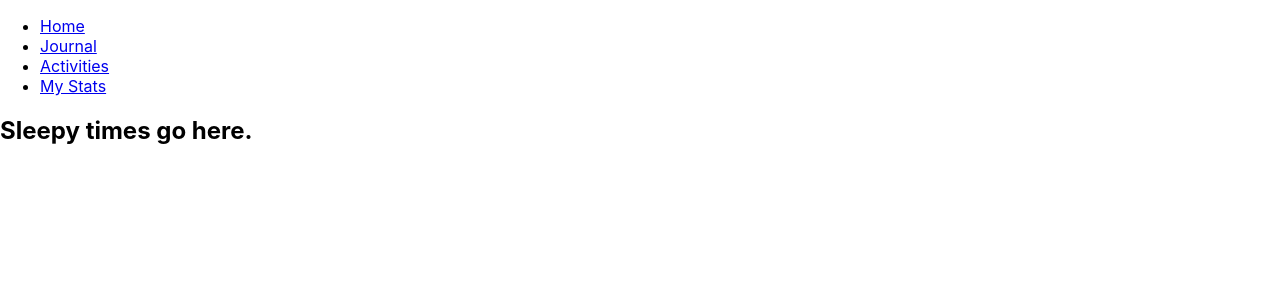
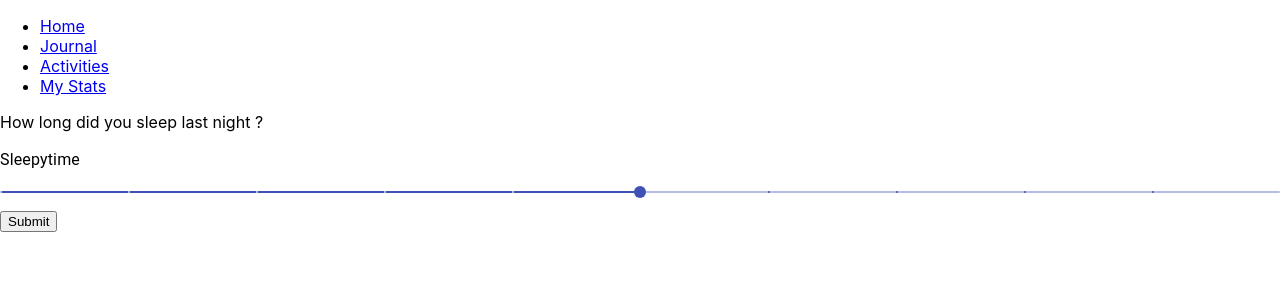
Before and after one commit to fatpav/code-br-, a React (Create React App) app in the folder code_br_client_side/: page /sleep in a window 1280 px wide. Shown: the top 300 px of the page. Built offline with nearby package versions, Linux system fonts and the light colour scheme.

Commit message:
fancy slider added to sleep component as well as a submit button. submit route to be added once controllers working

```diff
--- a/code_br_client_side/package.json
+++ b/code_br_client_side/package.json
@@ -3,11 +3,13 @@
   "version": "0.1.0",
   "private": true,
   "dependencies": {
+    "@material-ui/core": "^4.11.2",
     "@testing-library/jest-dom": "^5.11.6",
     "@testing-library/react": "^11.2.2",
     "@testing-library/user-event": "^12.5.0",
     "react": "^17.0.1",
     "react-dom": "^17.0.1",
+    "react-player": "^2.7.0",
     "react-router-dom": "^5.2.0",
     "react-scripts": "4.0.1",
     "web-vitals": "^0.2.4"
--- a/code_br_client_side/src/components/Inputs/Mood.js
+++ b/code_br_client_side/src/components/Inputs/Mood.js
@@ -1,6 +1,7 @@
 const Mood = () => {
     return (
         <h2>Feelin fine, man.</h2>
+
     )
 };
 export default Mood;
--- a/code_br_client_side/src/components/Inputs/Sleep.js
+++ b/code_br_client_side/src/components/Inputs/Sleep.js
@@ -1,6 +1,37 @@
+// import classes from '*.module.css';
+import {Slider, Typography} from '@material-ui/core';
+
 const Sleep = () => {
+
+    function valuetext(value) {
+        return `${value}`;
+    }
+
+
+
     return (
-        <h2>Sleepy times go here.</h2>
+        <>
+        <div>
+            <p>How long did you sleep last night ?</p>
+                <Typography id="discrete-slider" gutterBottom>
+                    Sleepytime
+                </Typography>
+                <Slider
+                    defaultValue={5}
+                    getAriaValueText={valuetext}
+                    aria-labelledby="discrete-slider"
+                    valueLabelDisplay="auto"
+                    step={1}
+                    marks
+                    min={0}
+                    max={10}
+                />
+            <form
+                action="" method="post">
+                    <button type="submit">Submit</button>
+            </form>
+      </div>
+      </>
     )
 };
 
```
Also changed, not shown: 2 other files (tests, documents, lock files or other folders).
